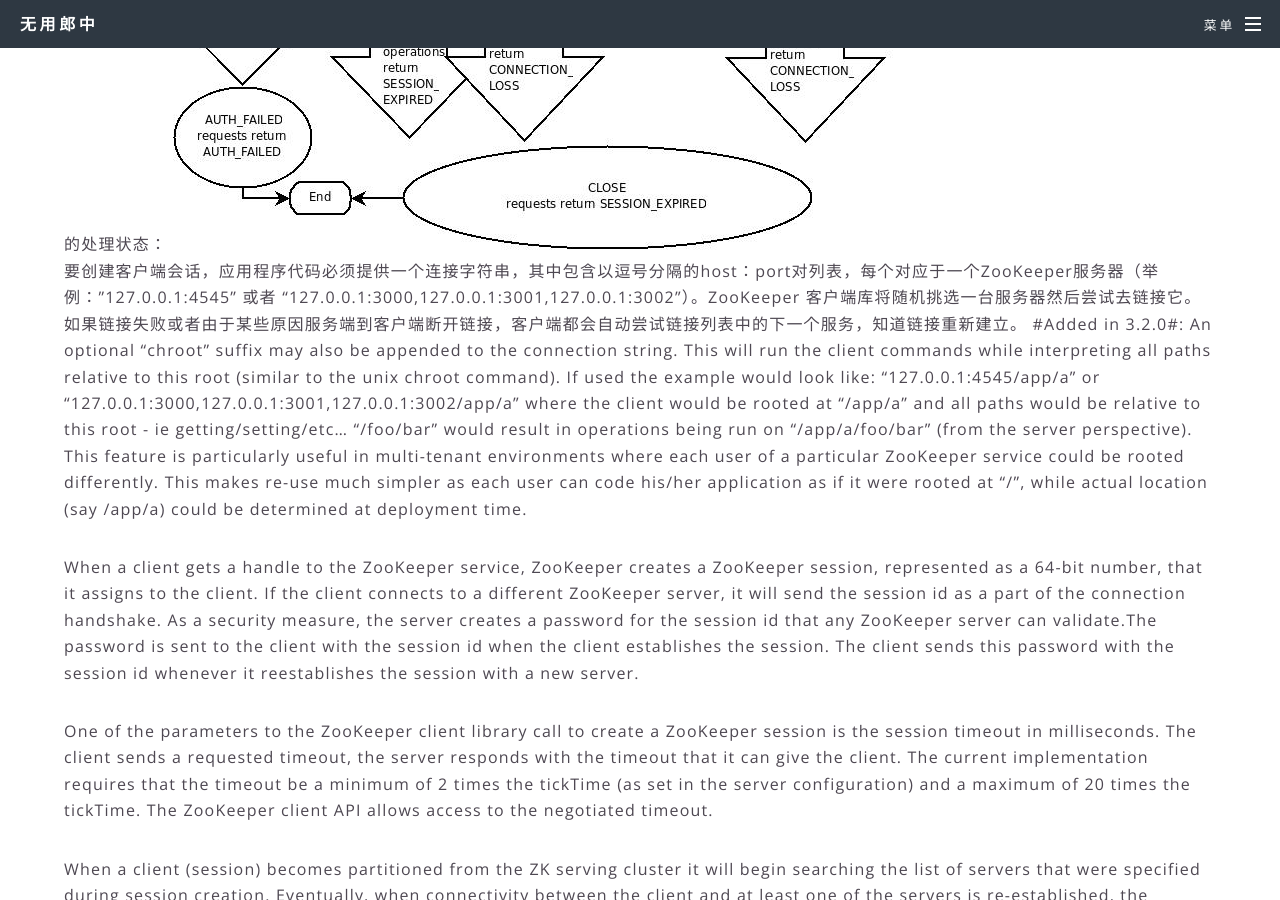
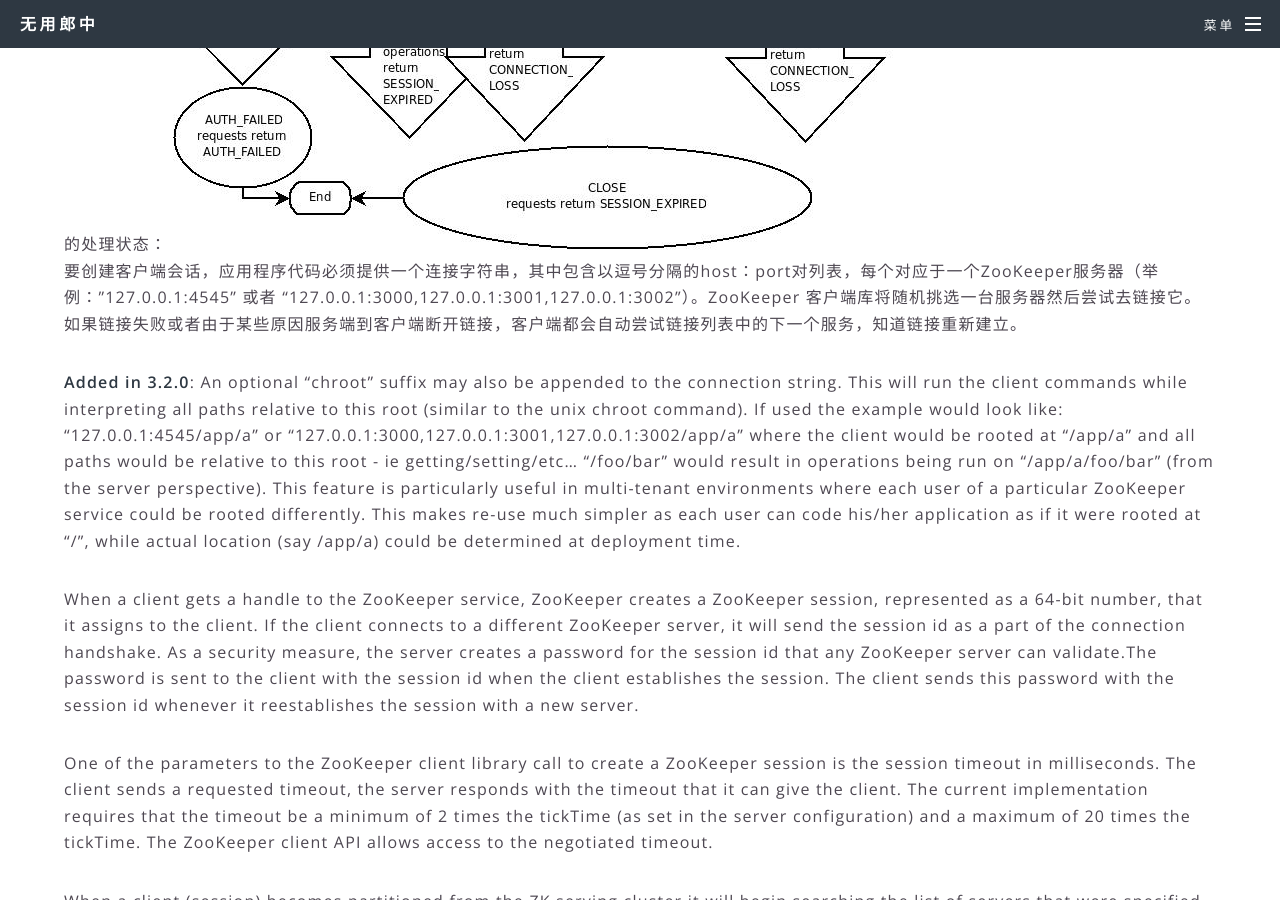
Before and after one commit to fantasylion/fantasylion.github.io, a Jekyll site: the page built from _posts/2018-03-20-zookeeper-guide-chinese.md, in a window 1280 px wide and 900 px high, scrolled down 4057 px. Built offline with Jekyll 4.4.1, drawn with Linux system fonts in a browser that asks for light colours; comment, search, counter and statistics services are not loaded.

Commit message:
Update 2018-03-20-zookeeper-guide-chinese.md

```diff
--- a/_posts/2018-03-20-zookeeper-guide-chinese.md
+++ b/_posts/2018-03-20-zookeeper-guide-chinese.md
@@ -76,27 +76,27 @@
 
 ### ZooKeeper 统计结构
 ZooKeeper 每个节点的统计结构由以下几个字段组成：
-* _czxid_<br>
+* __czxid__<br>
 表示造成这次 znode 创建的时间。
-* _mzxid_<br>
+* __mzxid__<br>
 znode 最后的修改时间。
-* _pzxid_<br>
+* __pzxid__<br>
 znode 子节点最后的修改时间。
-* _ctime_<br>
+* __ctime__<br>
 znode 创建时间（以毫秒为单位）。
-* _mtime_<br>
+* __mtime__<br>
 znode 最后的修改时间（以毫秒为单位）。
-* _version_<br>
+* __version__<br>
 znode 数据的修改次数。
-* _cversion_<br>
+* __cversion__<br>
 znode 子节点的修改次数
-* _aversion_<br>
+* __aversion__<br>
 znode 的修改次数
-* _ephemeralOwner_<br>
+* __ephemeralOwner__<br>
 如果是暂时节点，表示这个 znode 的主人的 session id 。如果不是，这个值为0.
-* _dataLength_<br>
+* __dataLength__<br>
 znode 数据字段的长度。
-* _numChildren_<br>
+* __numChildren__<br>
 znode 有多少子节点
 
 
@@ -104,7 +104,8 @@
 ZooKeeper 客户端通过语言绑定于服务创建握手来建立与 ZooKeeper 服务的会话。一旦创建，句柄就会以CONNECTING状态开始，并且客户端库尝试连接到组成ZooKeeper服务的服务器之一，此时它将切换到CONNECTED状态。在正常的操作时候将会是这两者状态之一。如果发生一个不可逆转的错误事件，像 session 过期或者认证失败，再或者应用直接关闭了句柄，这个句柄将切换到 closed 状态。下面的图表展示了 ZooKeeper 客户端事物的处理状态：
 ![结构图](http://fantasylion.github.io/images/state_dia.jpg)<br>
 要创建客户端会话，应用程序代码必须提供一个连接字符串，其中包含以逗号分隔的host：port对列表，每个对应于一个ZooKeeper服务器（举例："127.0.0.1:4545" 或者 "127.0.0.1:3000,127.0.0.1:3001,127.0.0.1:3002"）。ZooKeeper 客户端库将随机挑选一台服务器然后尝试去链接它。如果链接失败或者由于某些原因服务端到客户端断开链接，客户端都会自动尝试链接列表中的下一个服务，知道链接重新建立。
-#Added in 3.2.0#: An optional "chroot" suffix may also be appended to the connection string. This will run the client commands while interpreting all paths relative to this root (similar to the unix chroot command). If used the example would look like: "127.0.0.1:4545/app/a" or "127.0.0.1:3000,127.0.0.1:3001,127.0.0.1:3002/app/a" where the client would be rooted at "/app/a" and all paths would be relative to this root - ie getting/setting/etc... "/foo/bar" would result in operations being run on "/app/a/foo/bar" (from the server perspective). This feature is particularly useful in multi-tenant environments where each user of a particular ZooKeeper service could be rooted differently. This makes re-use much simpler as each user can code his/her application as if it were rooted at "/", while actual location (say /app/a) could be determined at deployment time.
+
+__Added in 3.2.0__: An optional "chroot" suffix may also be appended to the connection string. This will run the client commands while interpreting all paths relative to this root (similar to the unix chroot command). If used the example would look like: "127.0.0.1:4545/app/a" or "127.0.0.1:3000,127.0.0.1:3001,127.0.0.1:3002/app/a" where the client would be rooted at "/app/a" and all paths would be relative to this root - ie getting/setting/etc... "/foo/bar" would result in operations being run on "/app/a/foo/bar" (from the server perspective). This feature is particularly useful in multi-tenant environments where each user of a particular ZooKeeper service could be rooted differently. This makes re-use much simpler as each user can code his/her application as if it were rooted at "/", while actual location (say /app/a) could be determined at deployment time.
 
 When a client gets a handle to the ZooKeeper service, ZooKeeper creates a ZooKeeper session, represented as a 64-bit number, that it assigns to the client. If the client connects to a different ZooKeeper server, it will send the session id as a part of the connection handshake. As a security measure, the server creates a password for the session id that any ZooKeeper server can validate.The password is sent to the client with the session id when the client establishes the session. The client sends this password with the session id whenever it reestablishes the session with a new server.
 
```
